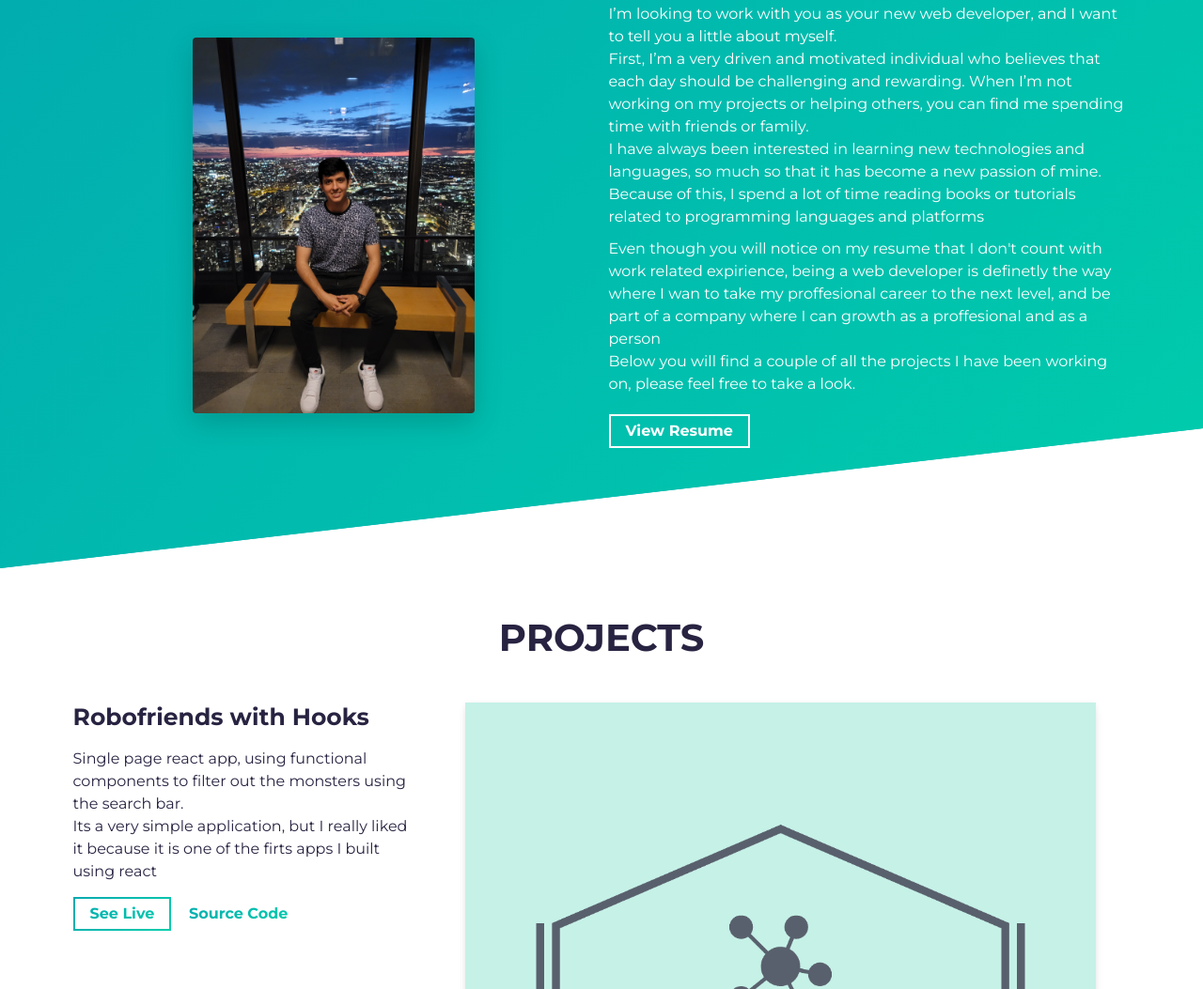
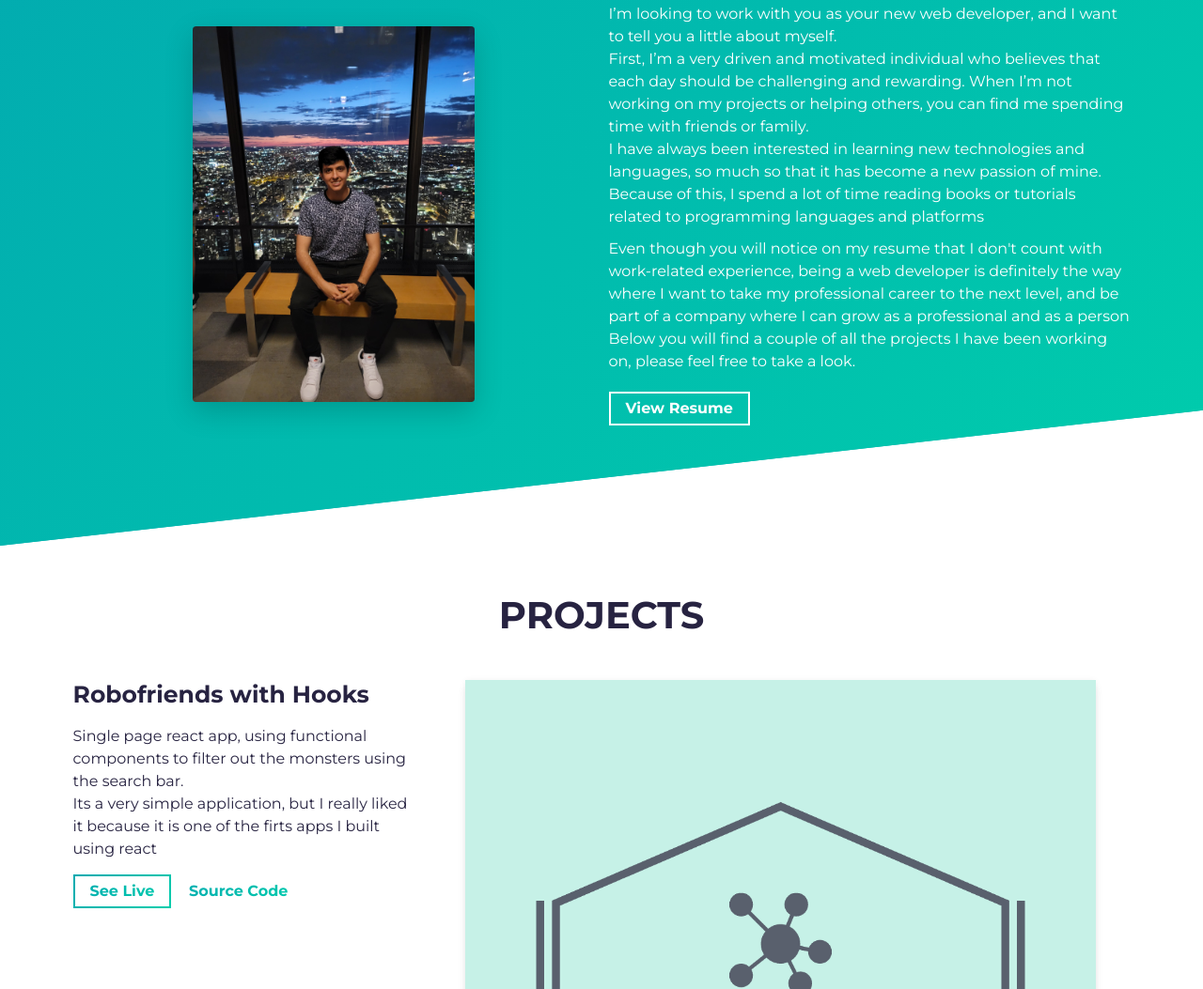
Before and after one commit to Amonidaniel/resume, a website built with Parcel: page src/index.html in a window 1280 px wide. Shown: the part 940-1993 px from the top of the page at 94% size. Built offline with nearby package versions, Linux system fonts and the light colour scheme.

Commit message:
fixing typos

```diff
--- a/src/index.html
+++ b/src/index.html
@@ -87,7 +87,7 @@ First, I’m a very driven and motivated individual who believes that each day s
 I have always been interested in learning new technologies and languages, so much so that it has become a new passion of mine. Because of this, I spend a lot of time reading books or tutorials related to programming languages and platforms
               </p>
               <p class="about-wrapper__info-text">
-                Even though you will notice on my resume that I don't count with work related expirience, being a web developer is definetly the way where I wan to take my proffesional career to the next level, and be part of a company where I can growth as a proffesional and as a person
+                Even though you will notice on my resume that I don't count with work-related experience, being a web developer is definitely the way where I want to take my professional career to the next level, and be part of a company where I can grow as a professional and as a person
                 <br>
 Below you will find a couple of all the projects I have been working on, please feel free to take a look.
               </p>
```
